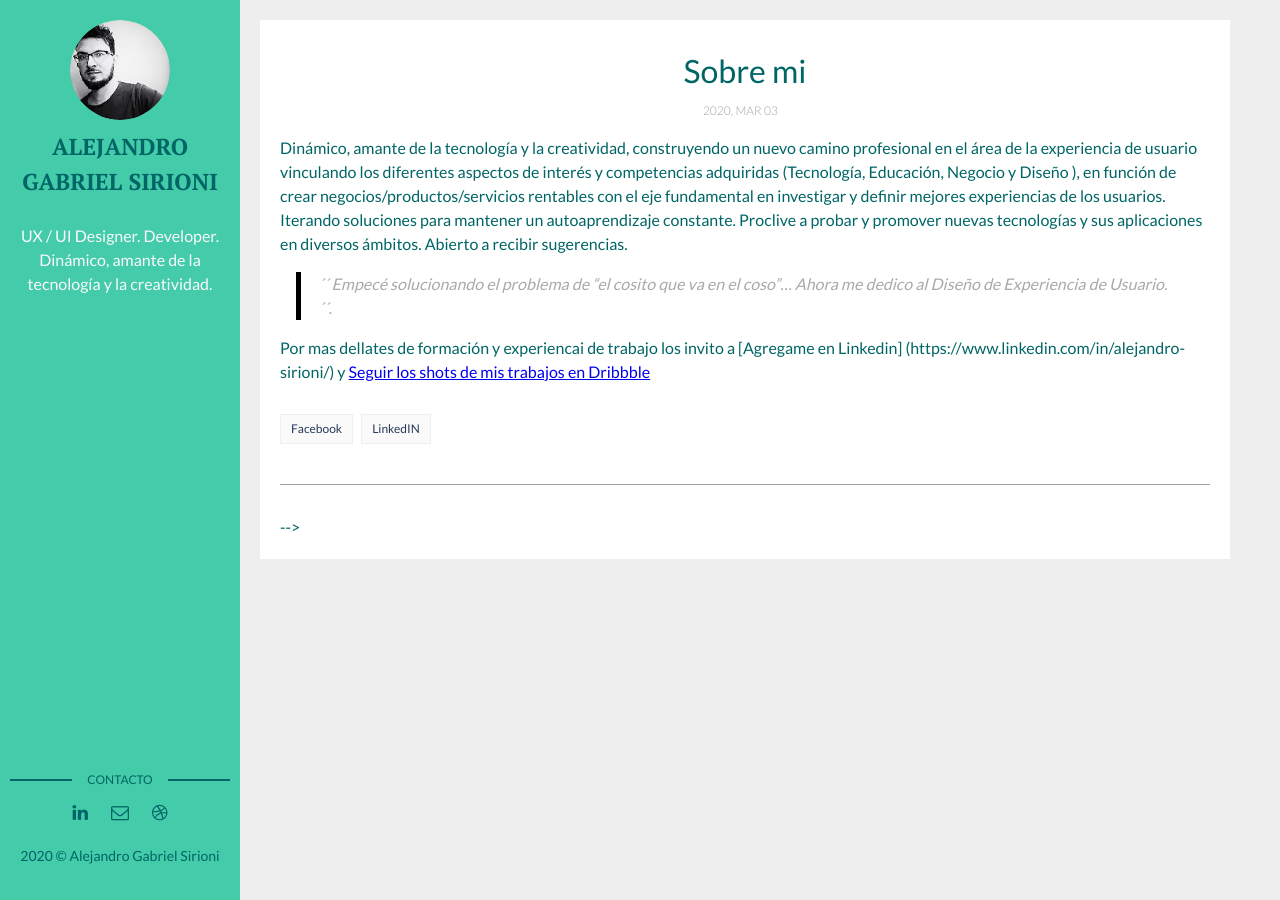
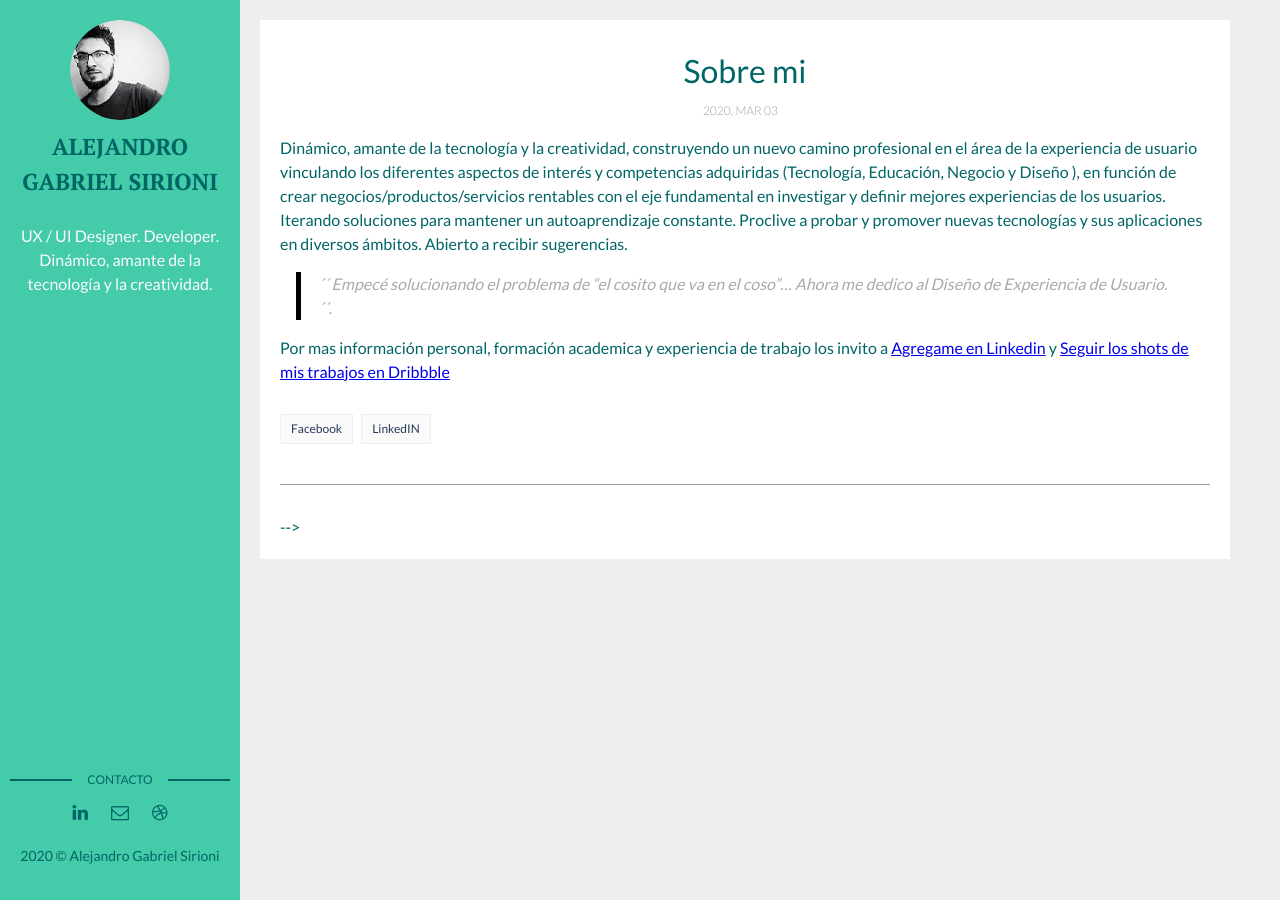
Before and after one commit to alesirioni/alesirioni.github.io, a Jekyll site: the page built from _posts/2020-01-01-Bienvenidos.markdown, in a window 1280 px wide. Built offline with Jekyll 4.4.1, drawn with Linux system fonts in a browser that asks for light colours.

Commit message:
Update 2020-01-01-Bienvenidos.markdown

```diff
--- a/_posts/2020-01-01-Bienvenidos.markdown
+++ b/_posts/2020-01-01-Bienvenidos.markdown
@@ -13,4 +13,4 @@ Abierto a recibir sugerencias.
  >´´ Empecé solucionando el problema de "el cosito que va en el coso"...
 Ahora me dedico al Diseño de Experiencia de Usuario. ´´.
 
-Por mas dellates de formación y experiencai de trabajo los invito a  [Agregame en Linkedin] (https://www.linkedin.com/in/alejandro-sirioni/) y [Seguir los shots de mis trabajos en Dribbble](http://dribbble.com/asirioni)
+Por mas información personal, formación academica y experiencia de trabajo  los invito a  [Agregame en Linkedin](https://www.linkedin.com/in/alejandro-sirioni/) y [Seguir los shots de mis trabajos en Dribbble](http://dribbble.com/asirioni)
```
